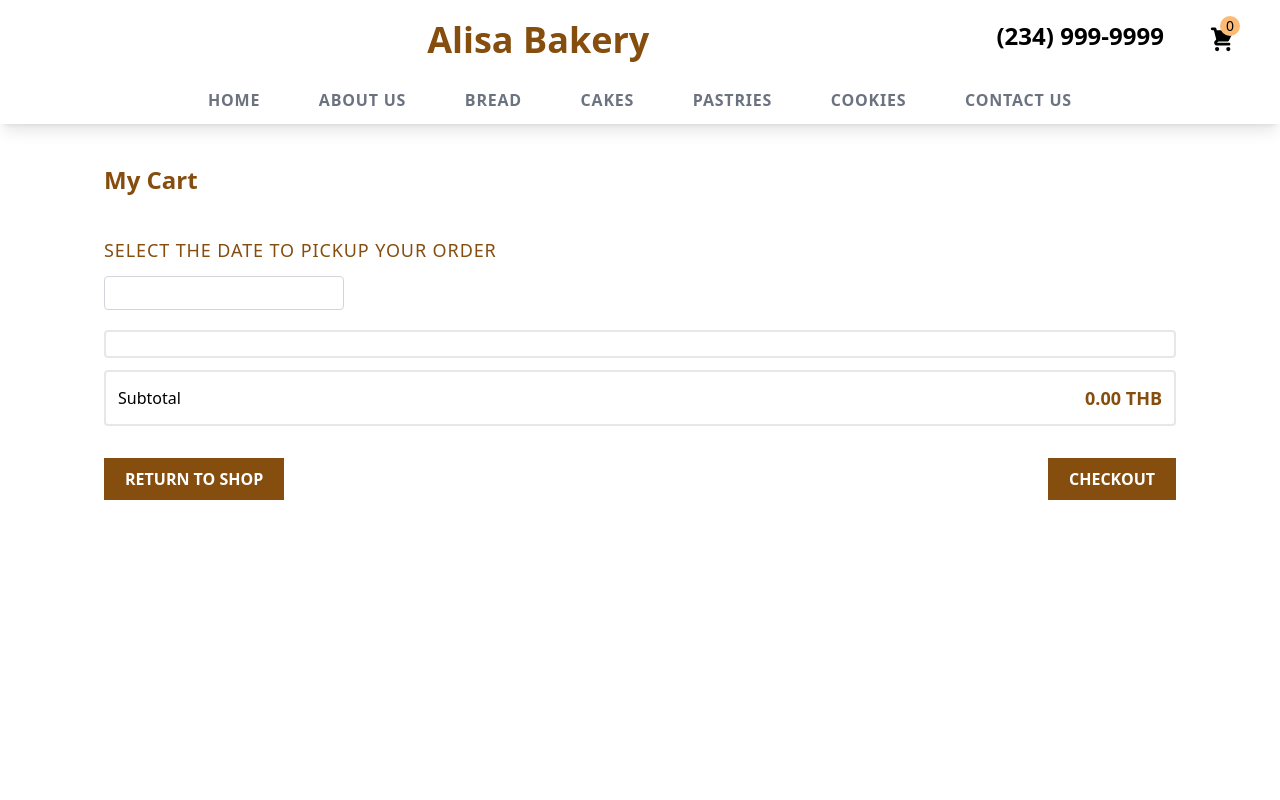
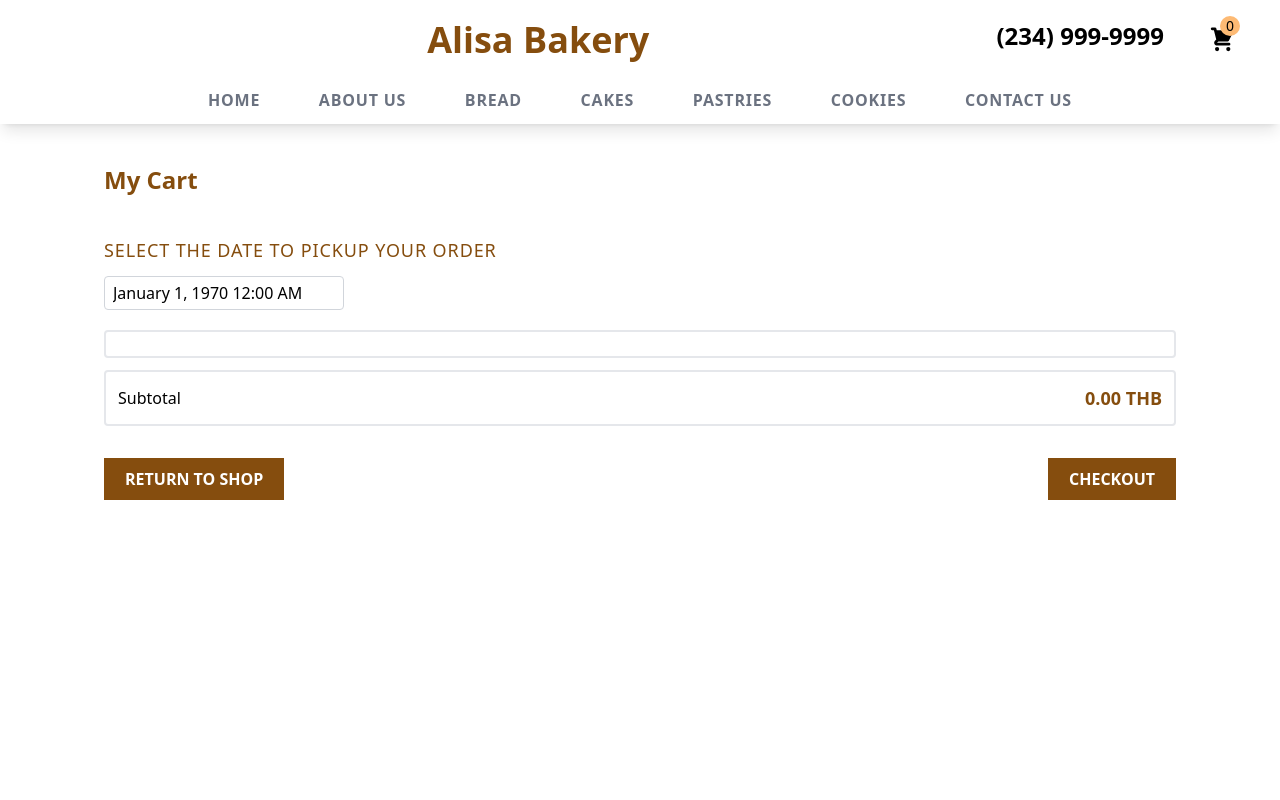
Before and after one commit to alisa-uthi/bakery-spring-boot-react, a Next.js app in the folder bakery-nextjs/: page /cart in a window 1280 px wide. Shown: the top 800 px of the page. Built offline with nearby package versions, Linux system fonts and the light colour scheme.

Commit message:
fix: pickup date type

```diff
--- a/bakery-nextjs/components/PickupDateSection.tsx
+++ b/bakery-nextjs/components/PickupDateSection.tsx
@@ -2,7 +2,7 @@ import DatePicker from 'react-datepicker'
 import 'react-datepicker/dist/react-datepicker.css'
 
 interface PickupDateSectionProps {
-  selectedDate: Date | null | undefined
+  selectedDate: string | null | undefined
   onChange: (date: Date) => void
 }
 
@@ -17,7 +17,7 @@ const PickupDateSection = ({
       </h2>
       <DatePicker
         className="w-60 rounded border border-gray-300 px-2 py-1 focus:outline-none"
-        selected={selectedDate}
+        selected={new Date(selectedDate!)}
         onChange={onChange}
         showTimeSelect
         timeFormat="HH:mm"
--- a/bakery-nextjs/slices/cartSlice.ts
+++ b/bakery-nextjs/slices/cartSlice.ts
@@ -4,7 +4,7 @@ import { RootState } from '../app/store'
 
 export interface CartState {
   items: CartItem[]
-  pickupDate?: Date | null
+  pickupDate?: string | null
 }
 
 const initialState: CartState = {
@@ -95,7 +95,7 @@ export const cartSlice = createSlice({
       })
     },
     changePickupDate: (state, action: PayloadAction<Date>) => {
-      state.pickupDate = action.payload
+      state.pickupDate = action.payload.toString()
     },
   },
 })
```
Also changed, not shown: bakery-nextjs/pages/cart/index.tsx (renamed from bakery-nextjs/pages/cart.tsx, +6 -7 lines).
